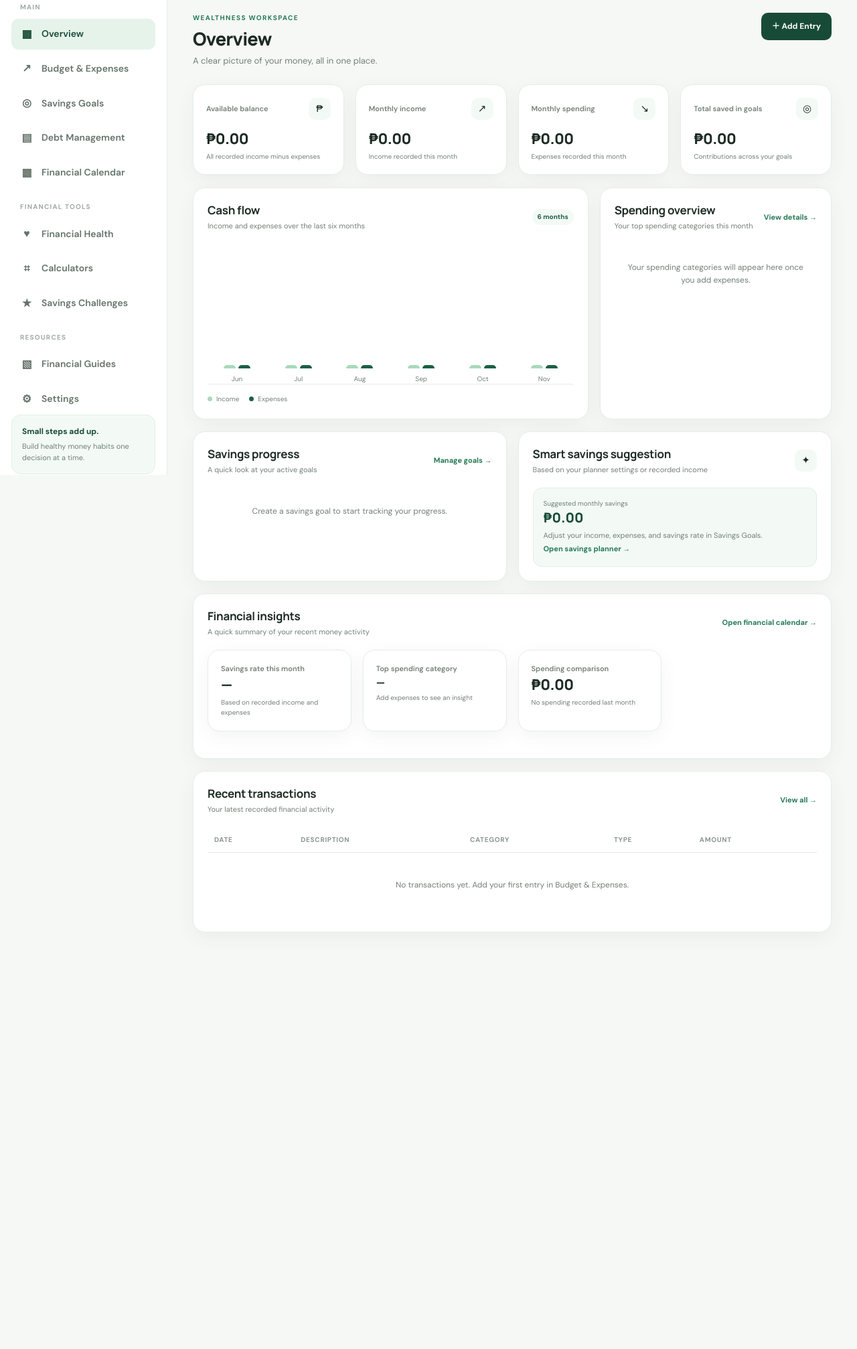
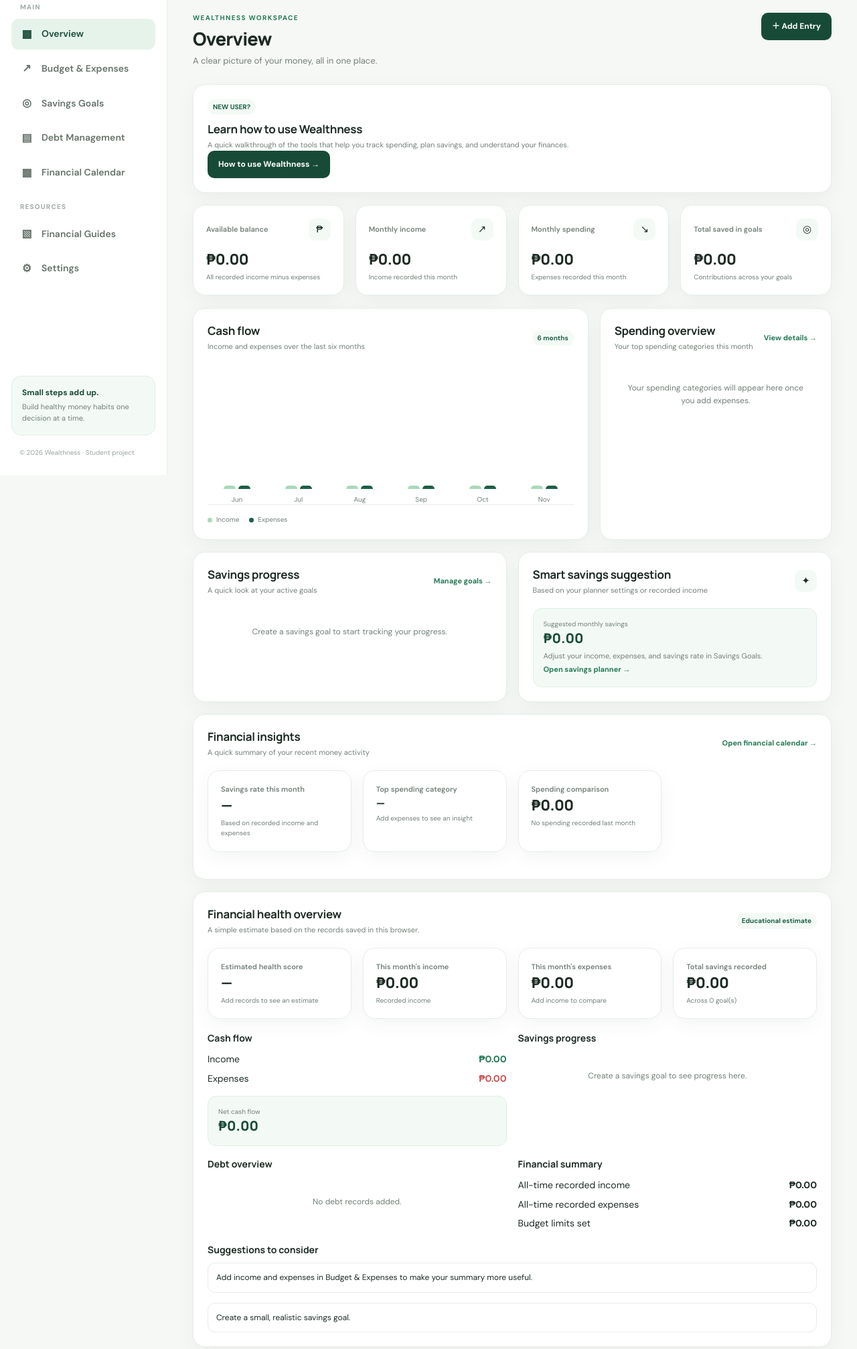
Before and after one commit to 20264357-cmyk/Finals, a plain HTML site: page index.html in a window 1280 px wide. Shown: the part 91-2105 px from the top of the page at 67% size. Before the commit the page ends 1538 px from the top, so only its background shows below. Drawn offline with Linux system fonts and the light colour scheme.

Commit message:
Integrate financial tools into existing Wealthness pages

```diff
--- a/index.html
+++ b/index.html
@@ -29,12 +29,6 @@
                 <a class="nav-link" href="savings.html"><span class="nav-icon">◎</span>Savings Goals</a>
                 <a class="nav-link" href="debt.html"><span class="nav-icon">▤</span>Debt Management</a>
                 <a class="nav-link" href="calendar.html"><span class="nav-icon">▦</span>Financial Calendar</a>
-            </nav>
-            <div class="nav-label nav-label-spaced">Financial Tools</div>
-            <nav class="nav-list">
-                <a class="nav-link" href="health.html"><span class="nav-icon">♥</span>Financial Health</a>
-                <a class="nav-link" href="calculators.html"><span class="nav-icon">⌗</span>Calculators</a>
-                <a class="nav-link" href="challenges.html"><span class="nav-icon">★</span>Savings Challenges</a>
             </nav>
             <div class="nav-label nav-label-spaced">Resources</div>
             <nav class="nav-list">
@@ -141,6 +135,10 @@
                     </section>
                 </div>
 
+                <section class="panel welcome-guide" style="margin-bottom:18px">
+                    <div class="welcome-guide-copy"><span class="pill">NEW USER?</span><h2 style="margin-top:10px">Learn how to use Wealthness</h2><p class="panel-subtitle">A quick walkthrough of the tools that help you track spending, plan savings, and understand your finances.</p></div>
+                    <button class="btn btn-primary" type="button" id="open-user-guide">How to use Wealthness →</button>
+                </section>
                 <section class="grid stats-grid">
                     <article class="stat-card">
                         <div class="stat-top">
@@ -247,6 +245,17 @@
                     </div>
                     <div class="grid stats-grid" id="spending-insights"></div>
                 </section>
+                <section class="panel" style="margin-bottom:18px">
+                    <div class="panel-heading"><div><h2>Financial health overview</h2><p class="panel-subtitle">A simple estimate based on the records saved in this browser.</p></div><span class="pill">Educational estimate</span></div>
+                    <div class="grid stats-grid" id="health-stats"></div>
+                    <div class="grid equal-col">
+                        <article class="health-tip-panel"><h3>Cash flow</h3><div id="health-cashflow" style="margin-top:12px"></div></article>
+                        <article class="health-tip-panel"><h3>Savings progress</h3><div id="health-savings" class="category-list" style="margin-top:12px"></div></article>
+                        <article class="health-tip-panel"><h3>Debt overview</h3><div id="health-debt" style="margin-top:12px"></div></article>
+                        <article class="health-tip-panel"><h3>Financial summary</h3><div id="health-summary" class="category-list" style="margin-top:12px"></div></article>
+                    </div>
+                    <div style="margin-top:16px"><h3>Suggestions to consider</h3><div id="health-tips" class="category-list" style="margin-top:10px"></div></div>
+                </section>
                 <section class="panel">
                     <div class="panel-heading">
                         <div>
@@ -275,6 +284,20 @@
         </div>
     </div>
 
+    <div class="modal-backdrop hidden" id="user-guide-modal" role="dialog" aria-modal="true" aria-labelledby="user-guide-title">
+        <section class="modal-card guide-modal">
+            <div class="panel-heading"><div><div class="eyebrow">QUICK START</div><h2 id="user-guide-title">How to use Wealthness</h2><p class="panel-subtitle">Follow these simple steps to get started.</p></div><button type="button" class="modal-close" id="close-user-guide" aria-label="Close guide">×</button></div>
+            <ol class="guide-steps">
+                <li><strong>Start at the Dashboard</strong><span>Check your available balance, monthly income, spending, cash flow, and financial health overview.</span></li>
+                <li><strong>Record your money activity</strong><span>Open Budget &amp; Expenses to add income and expenses. Use categories and monthly limits to organize spending.</span></li>
+                <li><strong>Plan your savings</strong><span>In Savings Goals, create a target, use the calculators, and track your progress. You can also try a savings challenge.</span></li>
+                <li><strong>Track what you owe</strong><span>Use Debt Management to record balances and payments, then check due dates in the Financial Calendar.</span></li>
+                <li><strong>Learn and personalize</strong><span>Read Financial Guides for basic money tips. Open Settings to change the theme or back up your records.</span></li>
+            </ol>
+            <div class="notice">Your records are saved in this browser. This student project does not connect to real bank or e-wallet accounts. Export a backup regularly, especially before clearing browser data.</div>
+            <div class="form-actions"><button type="button" class="btn btn-primary" id="finish-user-guide">Got it, let's start</button></div>
+        </section>
+    </div>
     <div id="toast" class="success-message hidden" role="status" aria-live="polite" style="position:fixed;right:20px;bottom:20px;z-index:50;box-shadow:var(--shadow)"></div>
 </body>
 </html>
```
